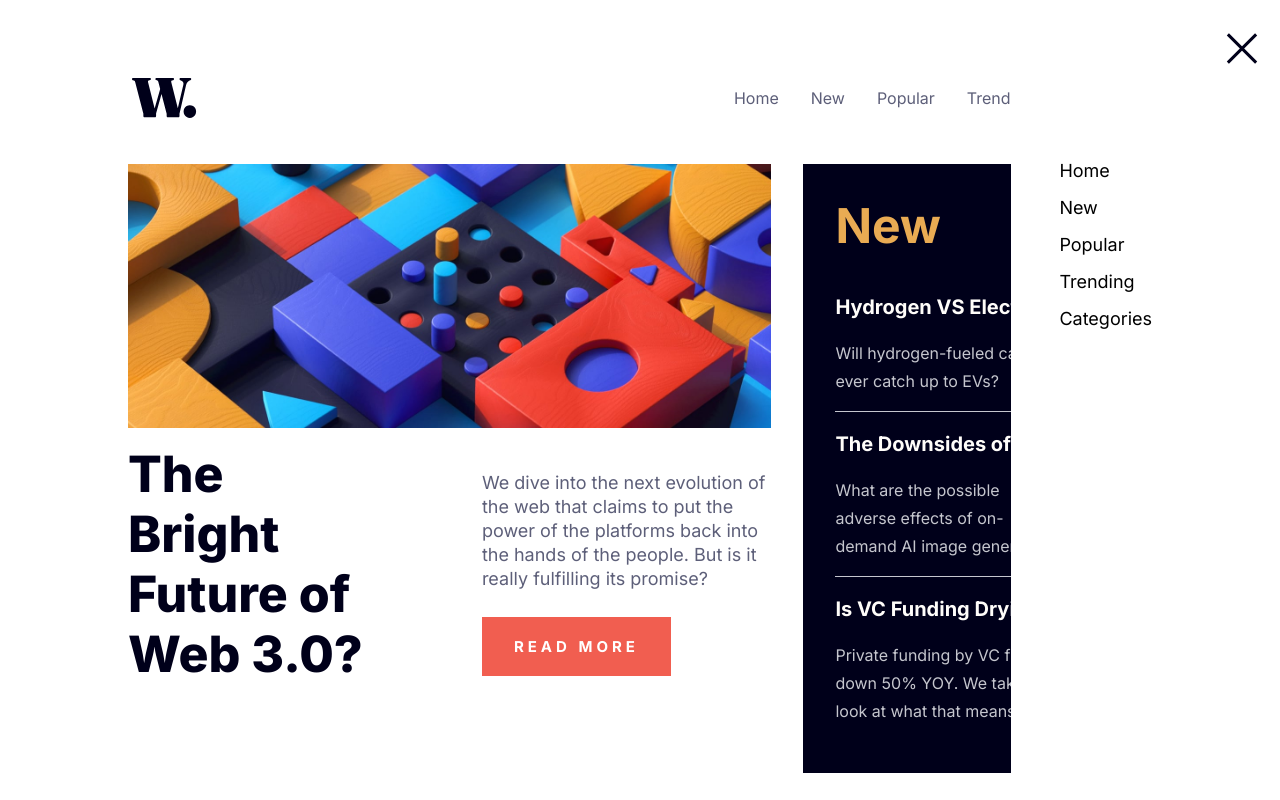
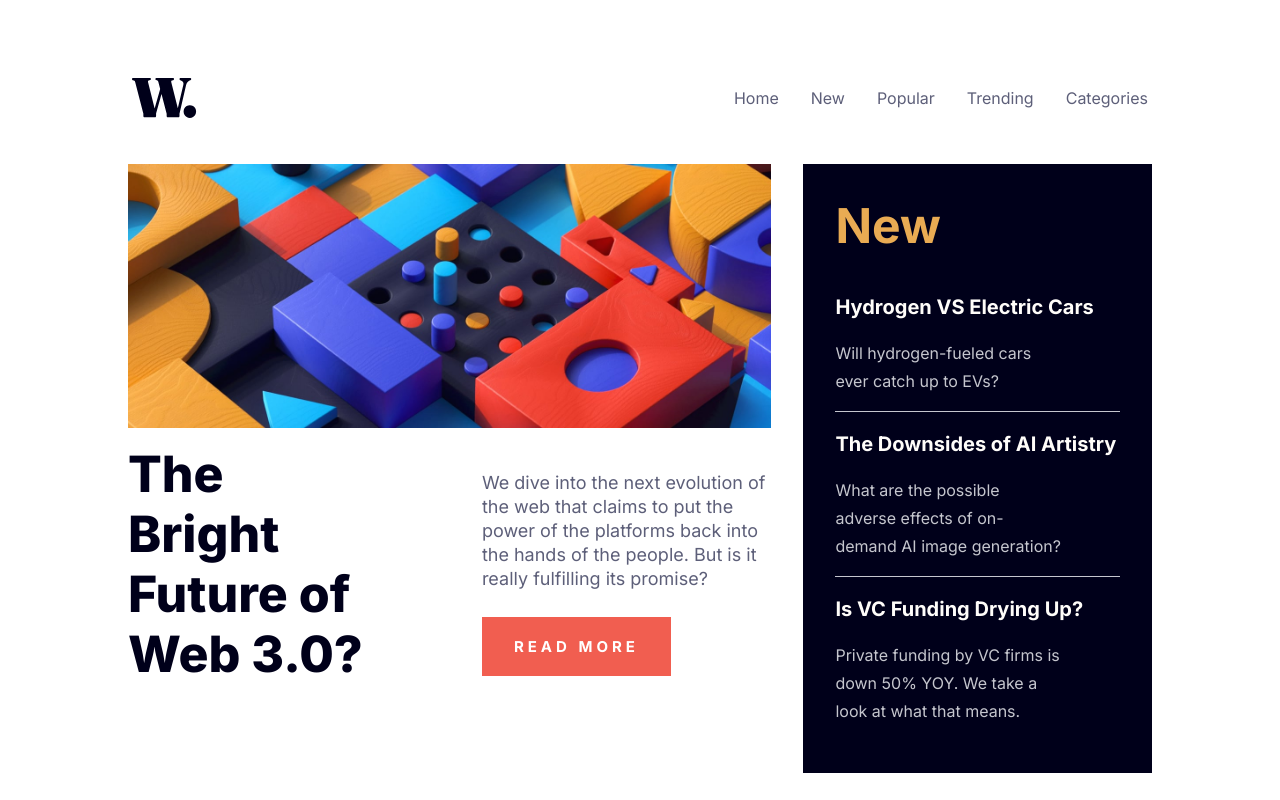
Before and after one commit to wx-it/news-homepage, a React (Create React App) app: page / in a window 1280 px wide. Shown: the top 800 px of the page. Built offline with nearby package versions, Linux system fonts and the light colour scheme.

Commit message:
fixed sidebar issue

```diff
--- a/src/components/sideBar/SideBar.jsx
+++ b/src/components/sideBar/SideBar.jsx
@@ -24,7 +24,7 @@ const SideBar = ({ Logo, Menu, Close }) => {
           <Menu />
         </button>
       </nav>
-      <div className={toggle ? "mobile-sideBar" : "mobile-sideBar-active"}>
+      <div className={toggle ? "mobile-sideBar-active" : "mobile-sideBar"}>
         <button className="close-btn" onClick={toggleMenu}>
           <Close />
         </button>
```
